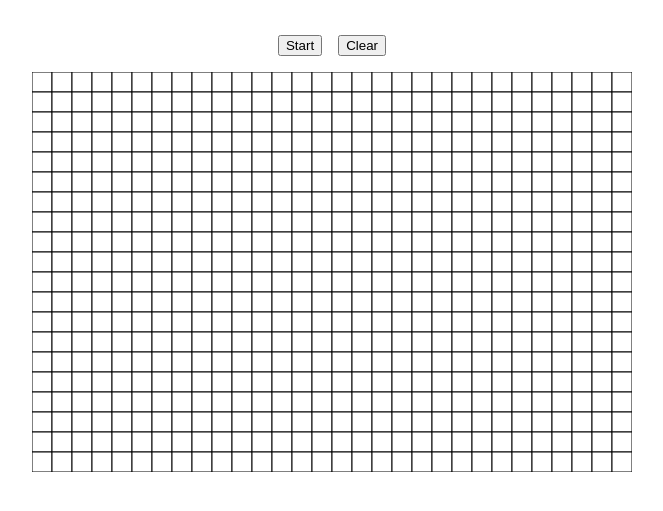
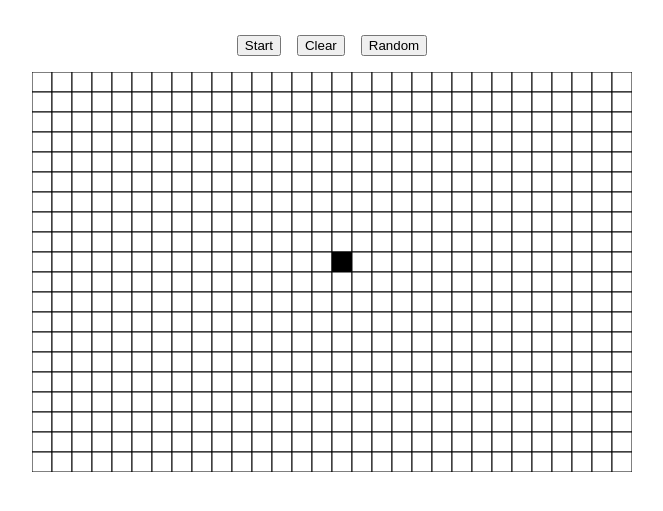
Before and after one commit to edstarck/game-of-life, a plain HTML site: page index.html in a window 1280 px wide. Both pictures are taken after a click on the element 640 px from the left and 340 px from the top of the page. Shown: the part 69-580 px from the top of the page, without its empty margins (308-971 px from the left). Drawn offline with Linux system fonts and the light colour scheme.

Commit message:
done first generation by mouse clicke

```diff
--- a/index.html
+++ b/index.html
@@ -30,6 +30,7 @@
         <div class="ctrl-btns">
             <button id="start-btn">Start</button>
             <button id="clear-btn">Clear</button>
+            <button id="random-btn">Random</button>
         </div>
     </div>
 
--- a/src/main.js
+++ b/src/main.js
@@ -67,8 +67,16 @@ document.addEventListener('DOMContentLoaded', function () {
   createEmptyGrid()
   drawGrid()
 })
+
 state.canvas.addEventListener('click', function (event) {
-  console.log('click')
+  const {drawGrid} = methods
+  const rect = state.canvas.getBoundingClientRect()
+  // coordinates are relative to the upper left corner
+  const x = Math.floor((event.clientX - rect.left) / state.cellSize)
+  const y = Math.floor((event.clientY - rect.top) / state.cellSize)
+
+  state.grid[x][y] = 1 - state.grid[x][y] // toggle cell value on mouse click
+  drawGrid()
 })
 
 // Actions UI
@@ -78,3 +86,6 @@ document.getElementById('start-btn').addEventListener('click', function () {
 document.getElementById('clear-btn').addEventListener('click', function () {
   console.log('clear')
 })
+document.getElementById('random-btn').addEventListener('click', function () {
+  console.log('random')
+})
```
